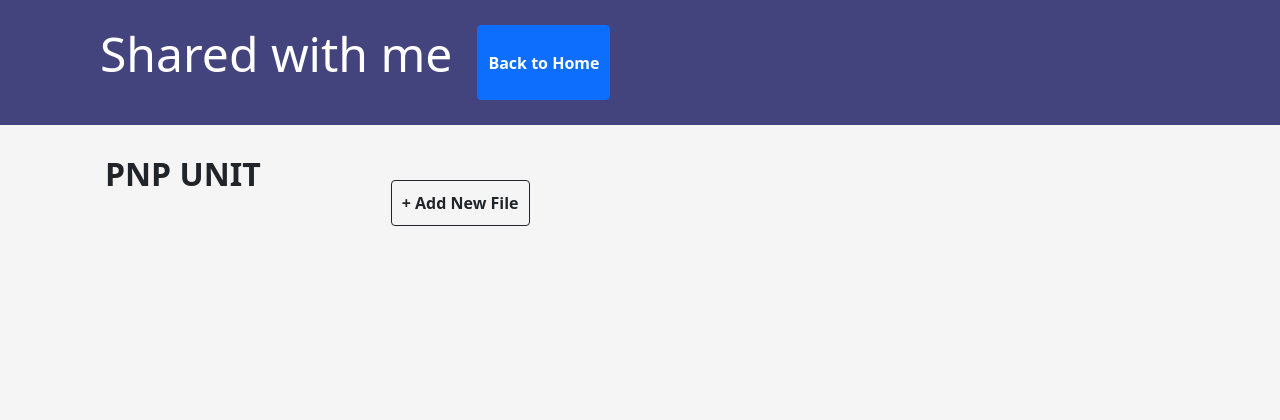
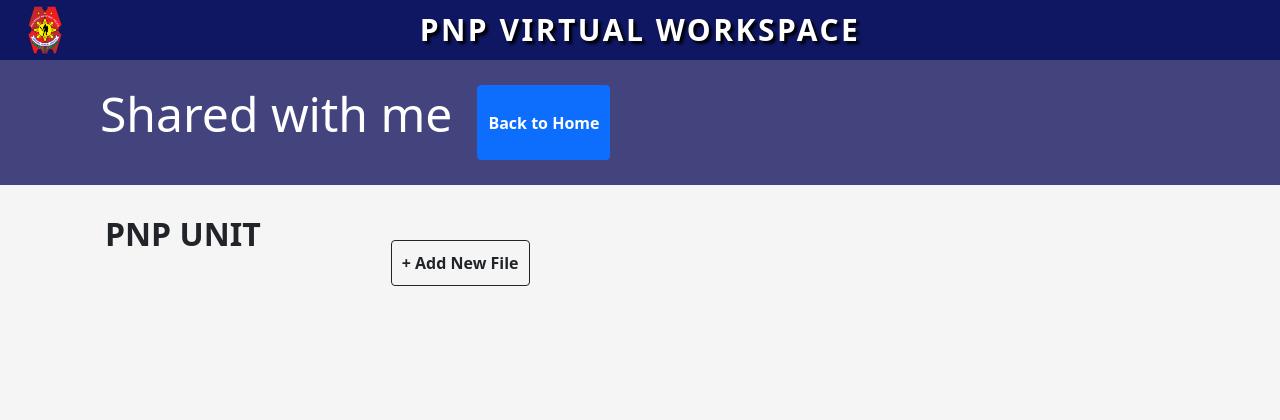
Before and after one commit to Aserohijos84/DevTam, a PHP site: page /content.php in a window 1280 px wide. Shown: the top 420 px of the page. Before the commit the page ends 226 px from the top, so only its background shows below. Run offline with PHP 8.4, Linux system fonts and the light colour scheme; the visitor is signed in with stand-in values (Sample User, id 1); data that the repository does not hold is empty.

Commit message:
updatess 10:01 pm

```diff
--- a/Resources/css/lnInp.css
+++ b/Resources/css/lnInp.css
@@ -77,7 +77,6 @@ transition: 0.4s;
     text-align: center;
     color:  #fff;
 }
-
 .card {
     width:  350px;
     height:  400px;
@@ -85,14 +84,12 @@ transition: 0.4s;
     border-radius: 12px;
     box-shadow: 4px 4px 3px 2px rgb(31, 31, 31);
 }
-
 .logo-img1{
     width:  230px;
     height:  auto;
     padding-top:  30px;
     margin: 0;
 }
-
 .card-body {
     padding-top: 5%;
 }
--- a/content.php
+++ b/content.php
@@ -6,8 +6,19 @@ session_start();
       <link href="https://cdn.jsdelivr.net/npm/bootstrap@5.1.2/dist/css/bootstrap.min.css" rel="stylesheet" integrity="sha384-uWxY/CJNBR+1zjPWmfnSnVxwRheevXITnMqoEIeG1LJrdI0GlVs/9cVSyPYXdcSF" crossorigin="anonymous">
       <script src="https://cdn.jsdelivr.net/npm/bootstrap@5.1.2/dist/js/bootstrap.bundle.min.js" integrity="sha384-kQtW33rZJAHjgefvhyyzcGF3C5TFyBQBA13V1RKPf4uH+bwyzQxZ6CmMZHmNBEfJ" crossorigin="anonymous"></script>
       <link rel="stylesheet" href="Resources/css/lnInp2.css" type="text/css">
+      <link rel="stylesheet" href="Resources/css/lnInp.css" type="text/css">
     </head>
+
     <body style="background-color: rgb(245, 245, 245);" >
+      <!--Header-->
+    <header id="header" class="fixed-top d-flex align-items-center">
+          <img src="Resources/imgs/logo.png" class="logo-img">
+      <div class="container d-flex justify-content-center">
+        <div class="logo"><h1>PNP VIRTUAL WORKSPACE</h1>
+          </div>
+    </div>
+    </header>
+      <!--End of Header-->
         <div style="width: 100%; height: 125px; position: relative; top: 0; left: 0%; background-color: rgb(67, 67, 126); margin-bottom: 30px; display: flex;"">
             <h1 style="bottom: 0; margin-left: 100px; padding-top: 25px; position: relative; font-size: xxx-large; color: white;">
               Shared with me
```
Also changed, not shown: index.php (indentation only).
